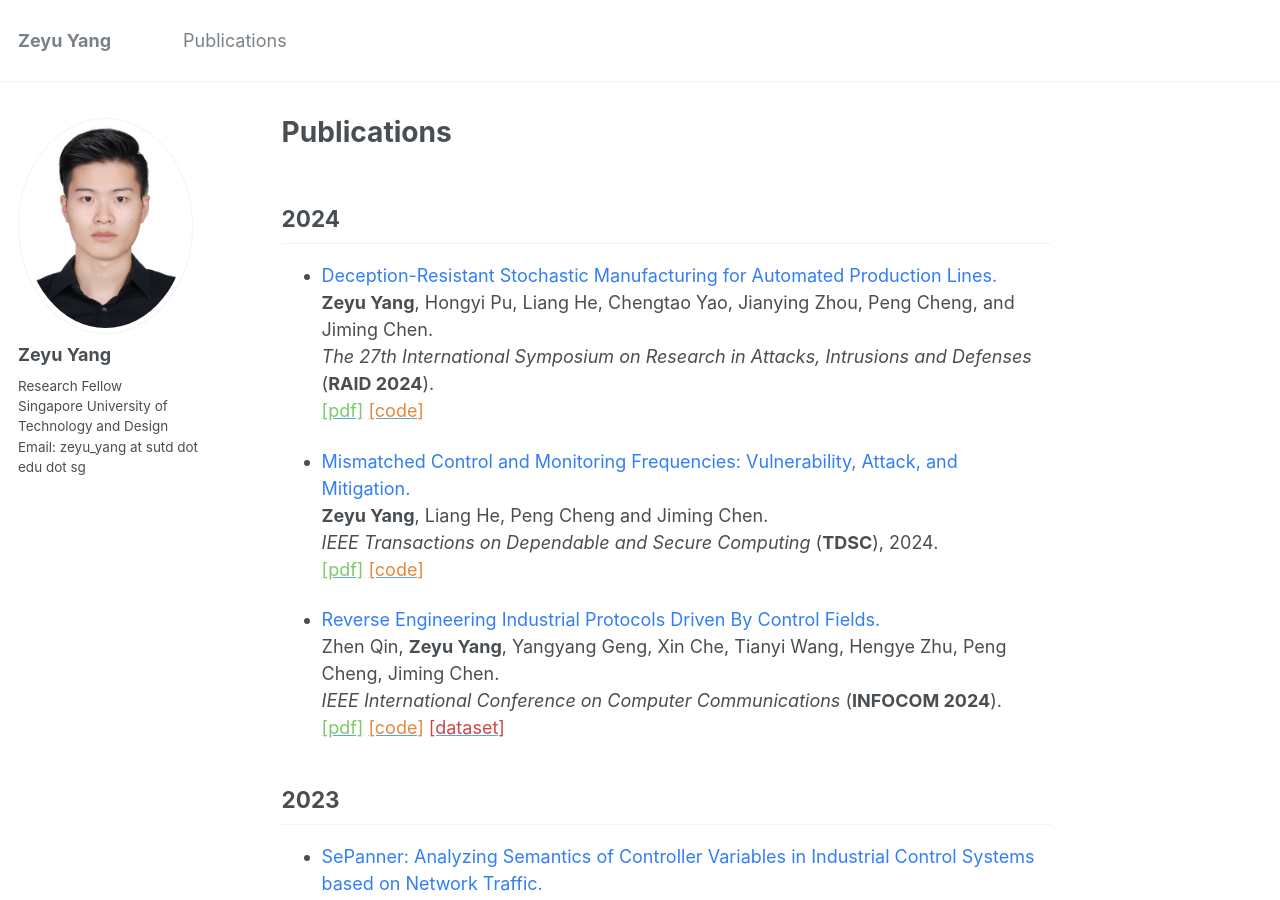
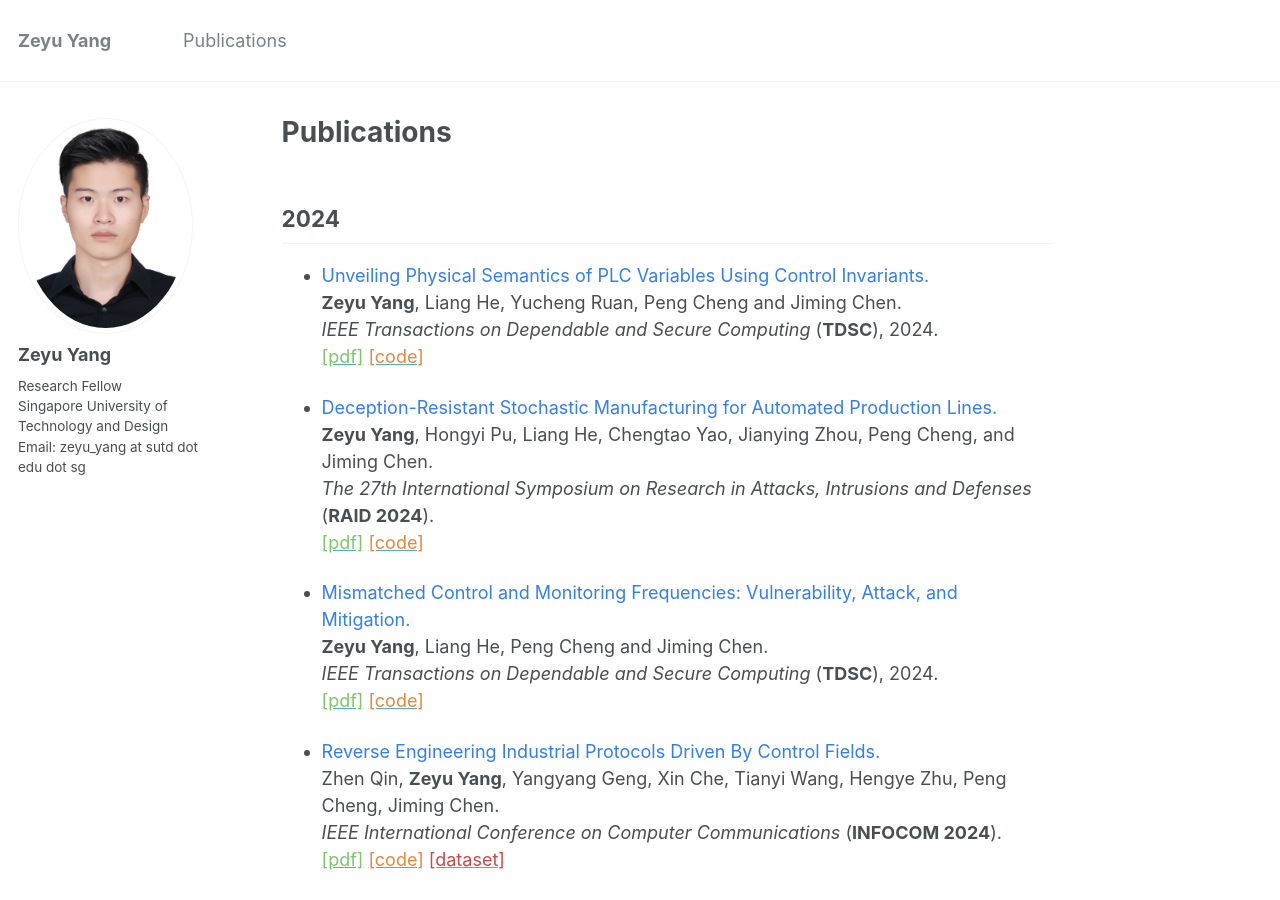
Before and after one commit to zeyuid/zeyuid.github.io, a Jekyll site: the page built from _pages/publications.md, in a window 1280 px wide and 900 px high. Built offline with Jekyll 4.4.1, drawn with Linux system fonts in a browser that asks for light colours.

Commit message:
add file

```diff
--- a/_pages/publications.md
+++ b/_pages/publications.md
@@ -6,6 +6,16 @@ author_profile: true
 ---
 
 ## 2024
+
+* <font color="#327ef6">Unveiling Physical Semantics of PLC Variables Using Control Invariants.</font>
+<!-- <br> -->
+**Zeyu Yang**, Liang He, Yucheng Ruan, Peng Cheng and Jiming Chen.
+<br>
+<i>IEEE Transactions on Dependable and Secure Computing</i> (**TDSC**), 2024.
+<br>
+[<font color="#7cc868">[pdf]</font>]()
+[<font color="#e8873a">[code]</font>](https://github.com/zeyuid/ARES)
+
 
 * <font color="#327ef6">Deception-Resistant Stochastic Manufacturing for Automated Production Lines.</font>
 **Zeyu Yang**, Hongyi Pu, Liang He, Chengtao Yao, Jianying Zhou, Peng Cheng, and Jiming Chen.
```
